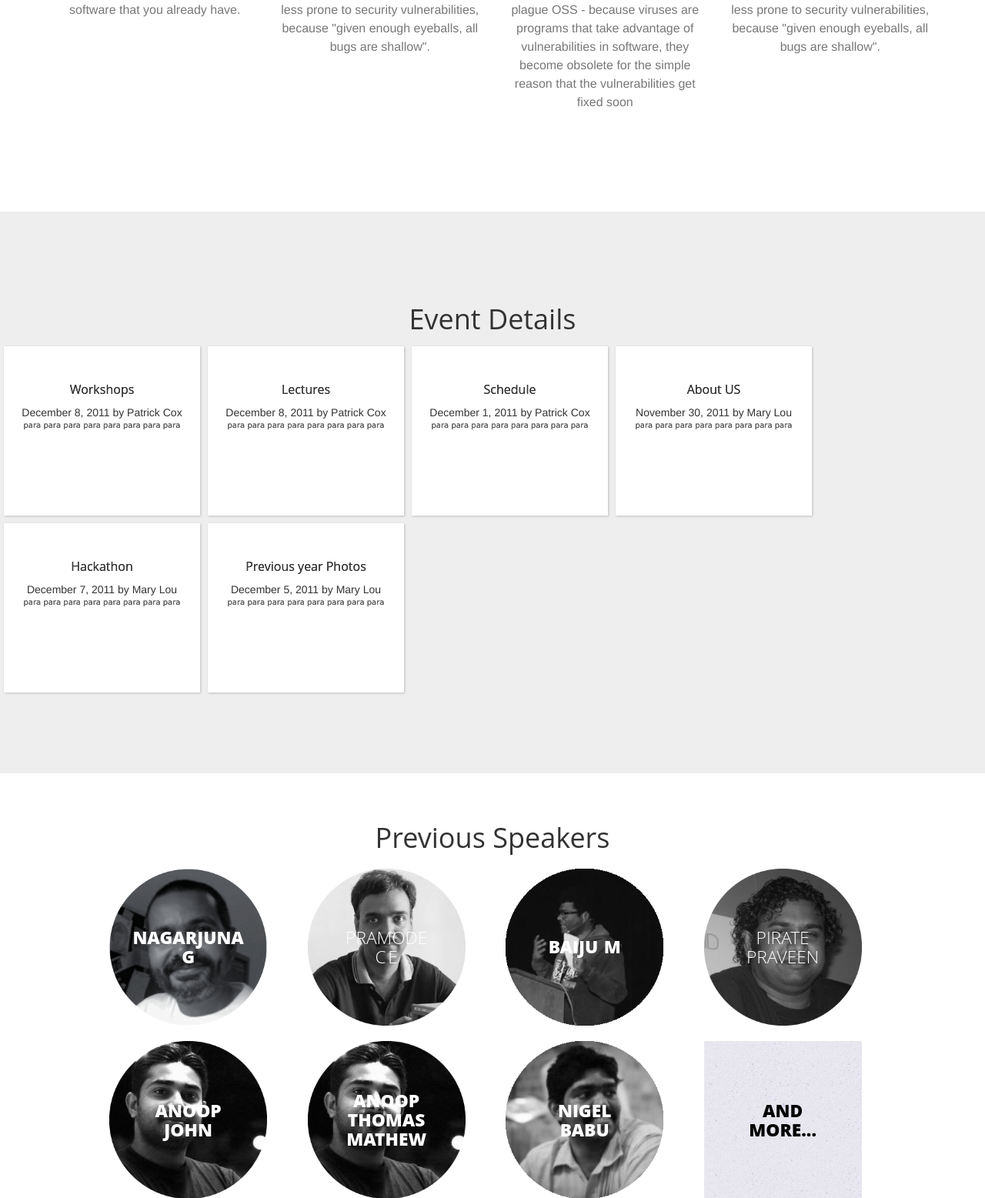
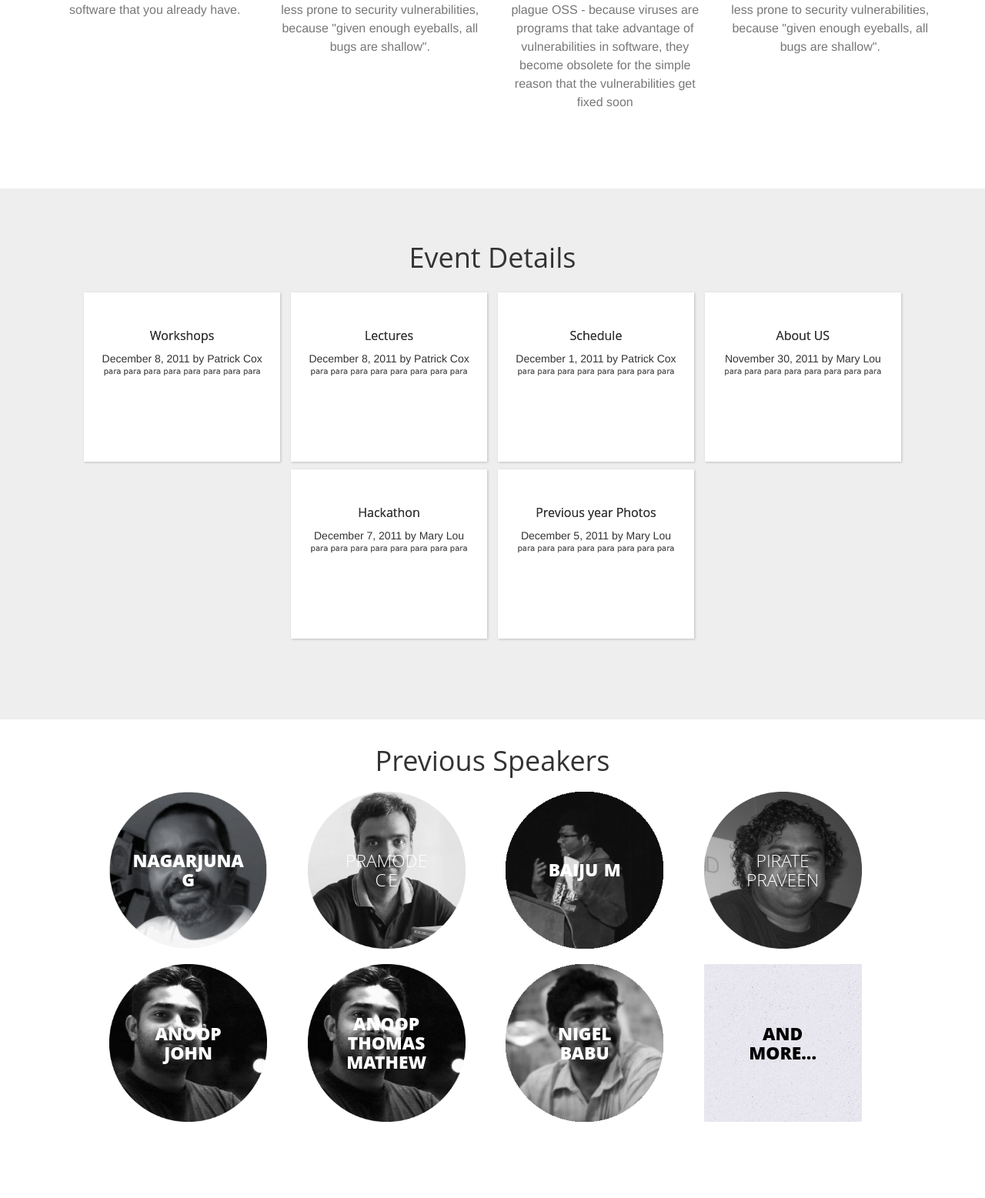
Before and after one commit to fosscell/2016-E, a PHP site: page / in a window 1280 px wide. Shown: the part 1715-3272 px from the top of the page at 77% size. Run offline with PHP 8.4, Linux system fonts and the light colour scheme.

Commit message:
horizontal scroll fixed. Event  detail cards alignment fixed.

```diff
--- a/css/main.css
+++ b/css/main.css
@@ -22,11 +22,17 @@
 	position: relative;
 	width: 100%;
 	height: auto;/*height: 100%;*/
-	margin: 30px auto;
+  padding-top:50px;
 	display: block;
 	background: #eee;
+  text-align: center;
 	/*background: url(../img/bg.jpg)*/
 }
+
+.ib-container h1{
+  padding-bottom: 10px;
+}
+
 .ib-container:before,
 .ib-container:after {
     content:"";
@@ -36,12 +42,11 @@
     clear:both;
 }
 .ib-container article{
-	display: block;
+	display: inline-block;
 	width: 235px;
 	height: 200px;
 	background: #fff;
 	cursor: pointer;
-	float: left;
 	border: 10px solid #fff;
 	text-align: center;
 	text-transform: none;
--- a/index.html
+++ b/index.html
@@ -248,12 +248,8 @@
     </section>
 
     <section class="ib-container" id="ib-container">
-      <div class="row text-center">
-        <div class="text-center">
-          <h1>
-            Event Details
-          </h1>
-        </div>
+      <div class="text-center">
+          <h1>Event Details</h1>
       </div>
       <article>
         <div id="header">
```
